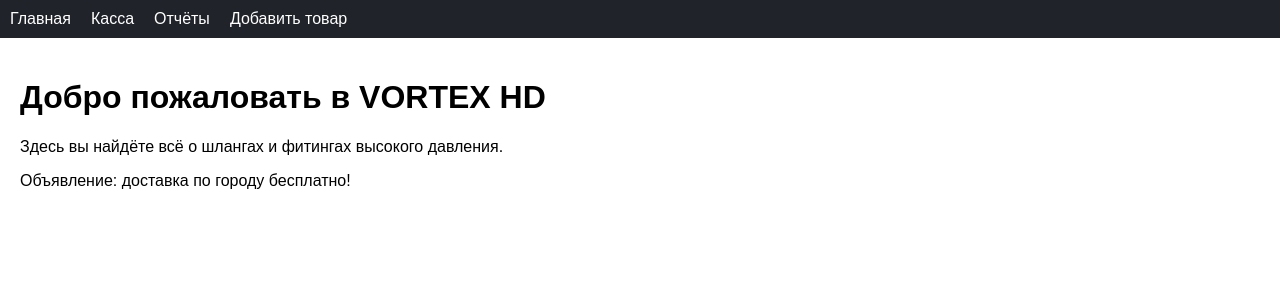
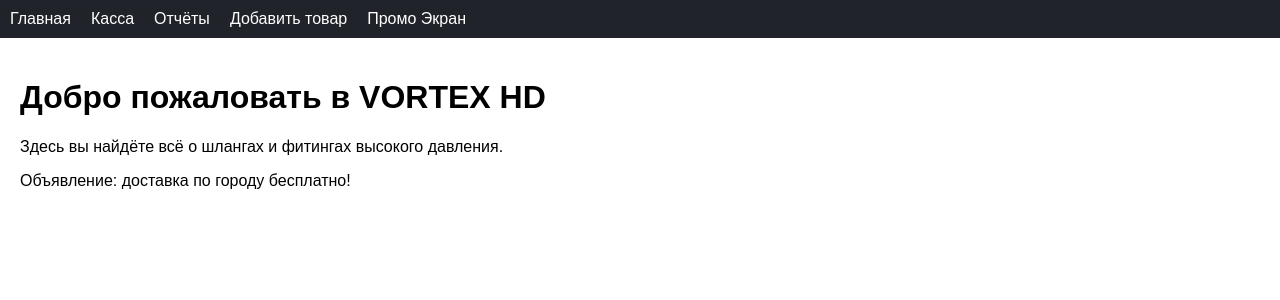
Before and after one commit to Oleg637-droid/lichnie-phoekti, a Flask app: page / in a window 1280 px wide. Shown: the top 300 px of the page. Run offline with Flask 3, Linux system fonts and the light colour scheme; some libraries are stand-ins or nearby versions.

Commit message:
Update base.html

```diff
--- a/templates/base.html
+++ b/templates/base.html
@@ -12,6 +12,7 @@
             <li><a href="/pos">Касса</a></li>
             <li><a href="/reports">Отчёты</a></li>
             <li><a href="/add">Добавить товар</a></li>
+            <li><a href="/clint">Промо Экран</a></li>
         </ul>
     </nav>
 
```
